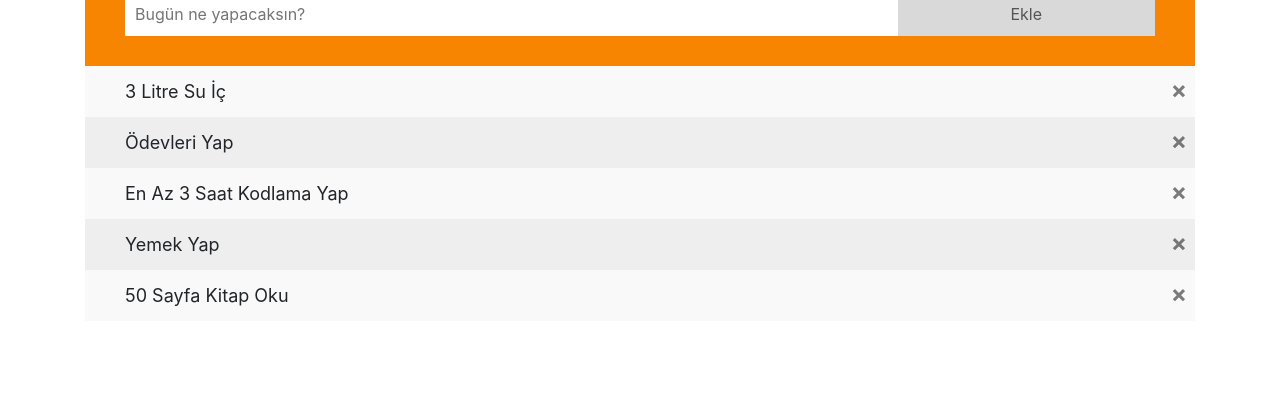
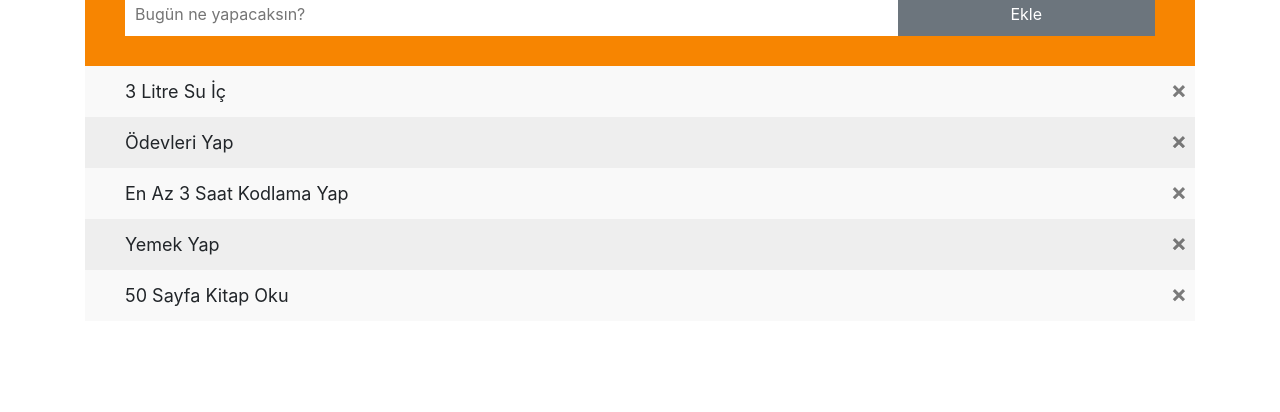
Before and after one commit to ysrbal/javascript-odev-2, a plain HTML site: page index.html in a window 1280 px wide. Shown: the part 388-800 px from the top of the page. Drawn offline with nearby package versions, Linux system fonts and the light colour scheme.

Commit message:
secondary commit

```diff
--- a/index.html
+++ b/index.html
@@ -54,6 +54,7 @@
               class="close"
               data-dismiss="toast"
               aria-label="Close"
+              color="red"
             >
               <span aria-hidden="true">&times;</span>
             </button>
@@ -71,7 +72,7 @@
         />
         <h2>Yapılacaklar Listesi</h2>
         <input type="text" id="task" name="task" placeholder="Bugün ne yapacaksın?" />
-        <span onclick="newElement()" id="liveToastBtn" class="button">
+        <span onclick="newElement()" id="liveToastBtn" class="button btn-secondary">
           Ekle
         </span>
       </div>
```
